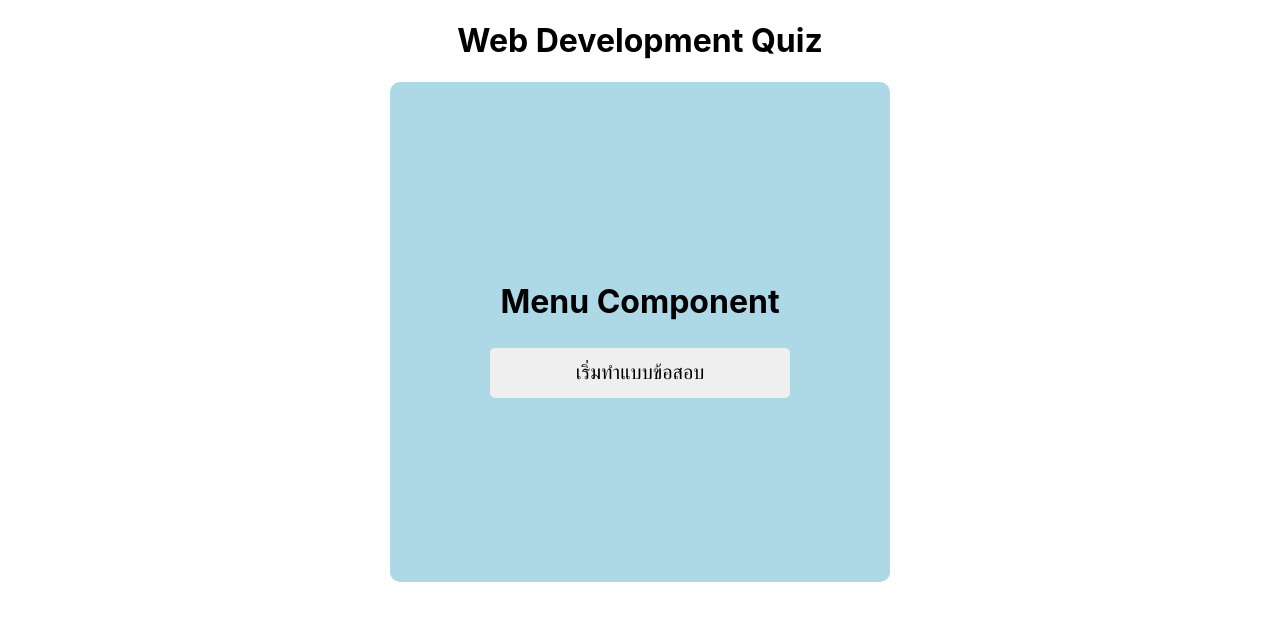
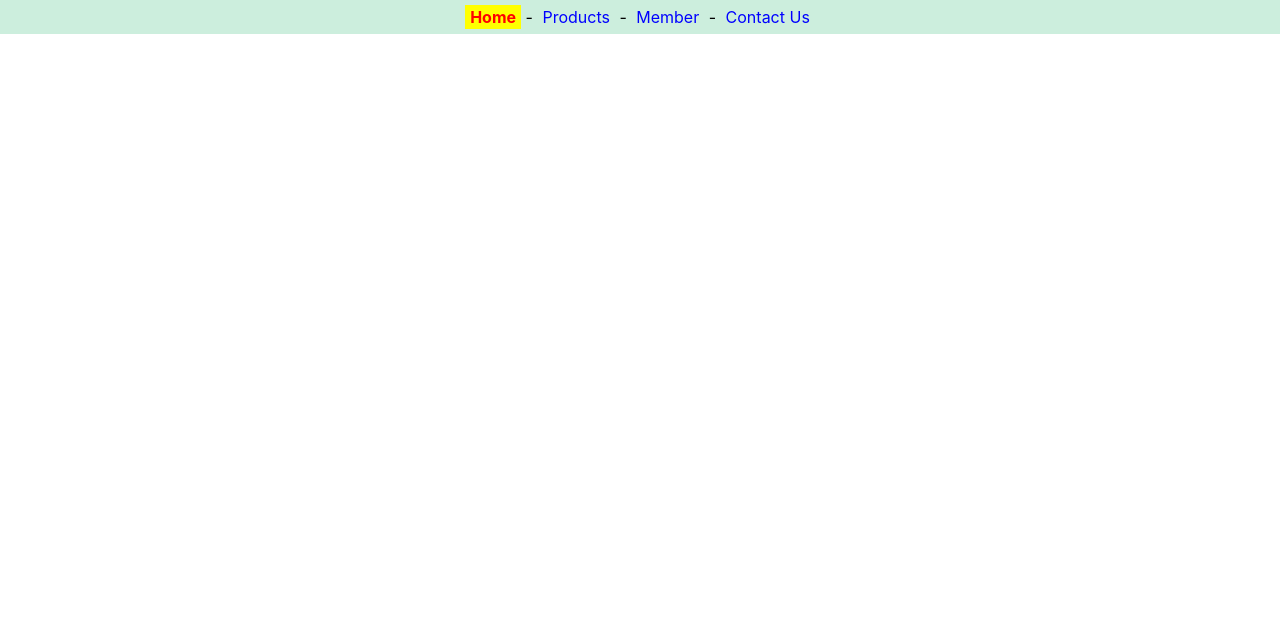
Before and after one commit to NirapatJK/app1, a React (Create React App) app in the folder app1/: page / in a window 1280 px wide. Shown: the top 620 px of the page. Built offline with nearby package versions, Linux system fonts and the light colour scheme.

Commit message:
Add NavLink
Add Router2

```diff
--- a/app1/package.json
+++ b/app1/package.json
@@ -9,6 +9,7 @@
     "@testing-library/user-event": "^13.5.0",
     "react": "^19.1.0",
     "react-dom": "^19.1.0",
+    "react-router-dom": "^7.8.2",
     "react-scripts": "5.0.1",
     "web-vitals": "^2.1.4"
   },
--- a/app1/src/App.js
+++ b/app1/src/App.js
@@ -7,28 +7,10 @@
 //import {userContext} from './context'
 //import Header2 from './context-header2'
 //import Content2 from './context-content2'
-//import React from 'react'
-import {createContext, useState} from 'react'
-import Menu from "./component/Menu";
-import Quiz from "./component/Quiz";
-import Score from "./component/Score";
-import './App.css'
 
-export const DataContext = createContext()
+import React from 'react'
+import Router2 from './router2';
 
-function App() {
-  const [appState, setAppState] = useState("menu")
-  const [score, setScore] = useState(0)
-  return (
-    <DataContext.Provider value={{appState,setAppState,score,setScore}}>
-      <div className ="App">
-        <h1>Web Development Quiz</h1>
-        {appState === "menu" && <Menu/>}
-        {appState === "quiz" && <Quiz/>}
-        {appState === "score" && <Score/>}
-      </div>
-    </DataContext.Provider>
-  );
+export default function App(){
+  return <Router2/>
 }
-
-export default App;
--- /dev/null
+++ b/app1/src/navlink.css
@@ -0,0 +1,16 @@
+.nav{
+    background-color: #ced;
+    padding: 7px;
+    text-align: center;
+}
+.menu{
+    color: blue;
+    text-decoration: none;
+    padding: 2px 5px;
+}
+.active_menu{
+    color: red;
+    background-color: yellow;
+    text-decoration: none;
+    padding: 2px 5px;
+}
--- /dev/null
+++ b/app1/src/router2.js
@@ -0,0 +1,24 @@
+import React from "react";
+import {BrowserRouter, NavLink} from 'react-router-dom'
+import './navlink.css'
+
+export default function Router2(){
+  return(
+    <BrowserRouter>
+        <nav className="nav">
+    <NavLink to='/'className={({isActive})=>isActive?"active_menu":"menu"}
+        style={({isActive}) => {
+            return {
+                fontWeight: isActive? "bold" : ""
+            };
+        }}>Home</NavLink> -&nbsp;
+        <NavLink to='/products' className={({isActive})=>isActive?"active_menu":"menu"}>
+         Products</NavLink> -&nbsp;
+        <NavLink to='/member' className={({isActive})=>isActive?"active_menu":"menu"}>
+         Member</NavLink> -&nbsp;
+        <NavLink to='/contact'className={({isActive})=>isActive?"active_menu":"menu"}>
+         Contact Us</NavLink>
+        </nav>
+    </BrowserRouter>
+  )
+}
```
Also changed, not shown: 1 other file (tests, documents, lock files or other folders).
